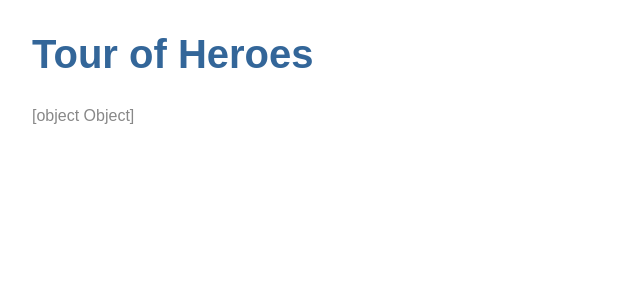
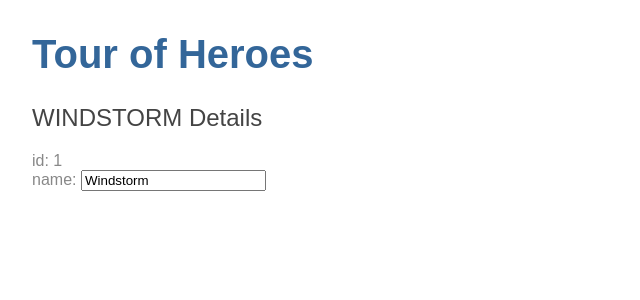
Before and after one commit to iakgoog/angular-five, an Angular app: page / in a window 1280 px wide. Shown: the top 300 px of the page, without its empty margins (0-640 px from the left). Built offline with nearby package versions, Linux system fonts and the light colour scheme.

Commit message:
Add hero two way data binding

```diff
--- a/src/app/heroes/heroes.component.html
+++ b/src/app/heroes/heroes.component.html
@@ -1 +1,9 @@
-{{hero}}
+<h2>{{hero.name | uppercase}} Details</h2>
+<div>
+  <span>id: </span>{{hero.id}}
+</div>
+<div>
+  <label>name:
+    <input [(ngModel)]="hero.name" placeholder="name" />
+  </label>
+</div>
```
Also changed, not shown: src/app/app.module.ts (+8 -14 lines), 1 other file (tests, documents, lock files or other folders).
